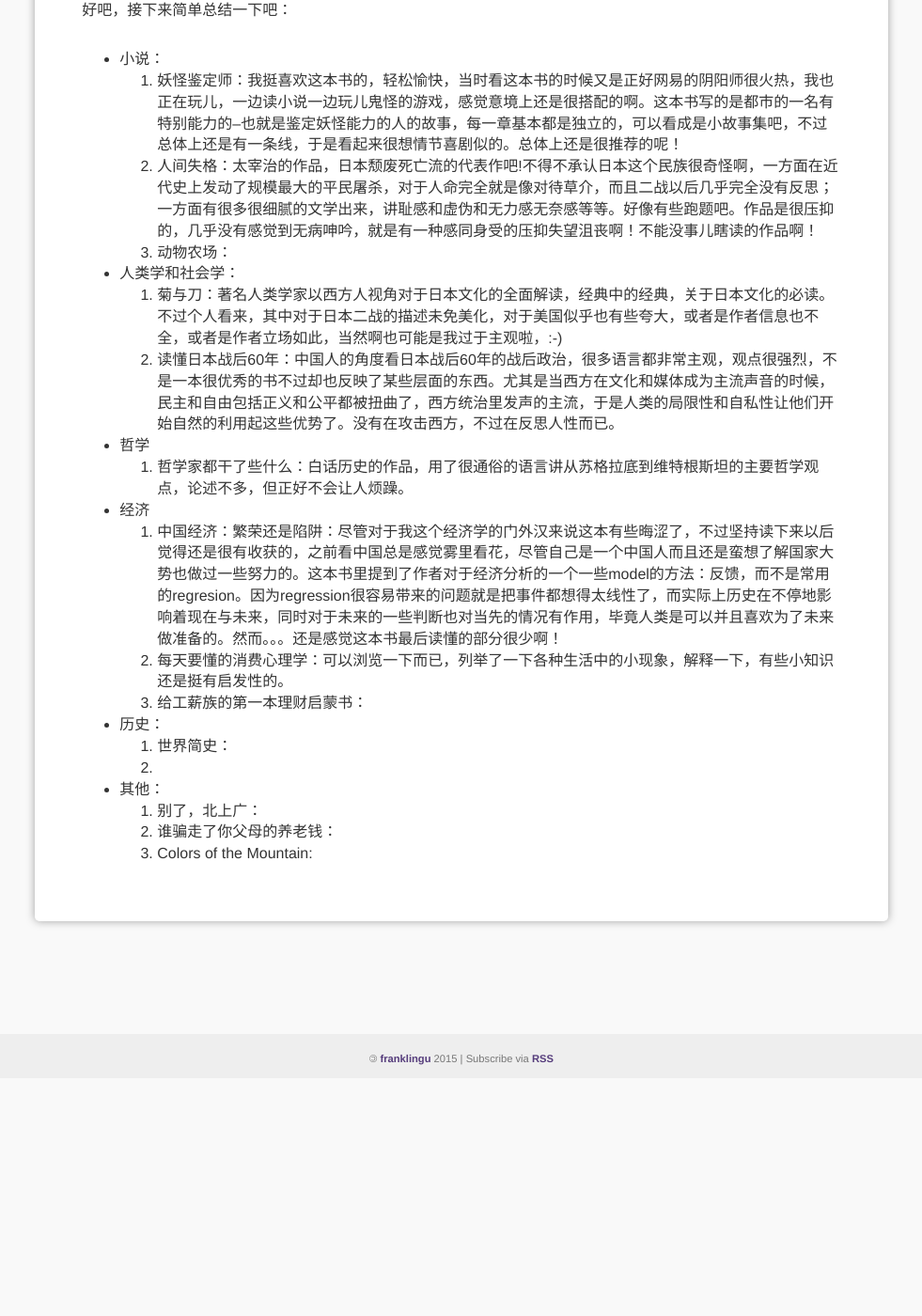
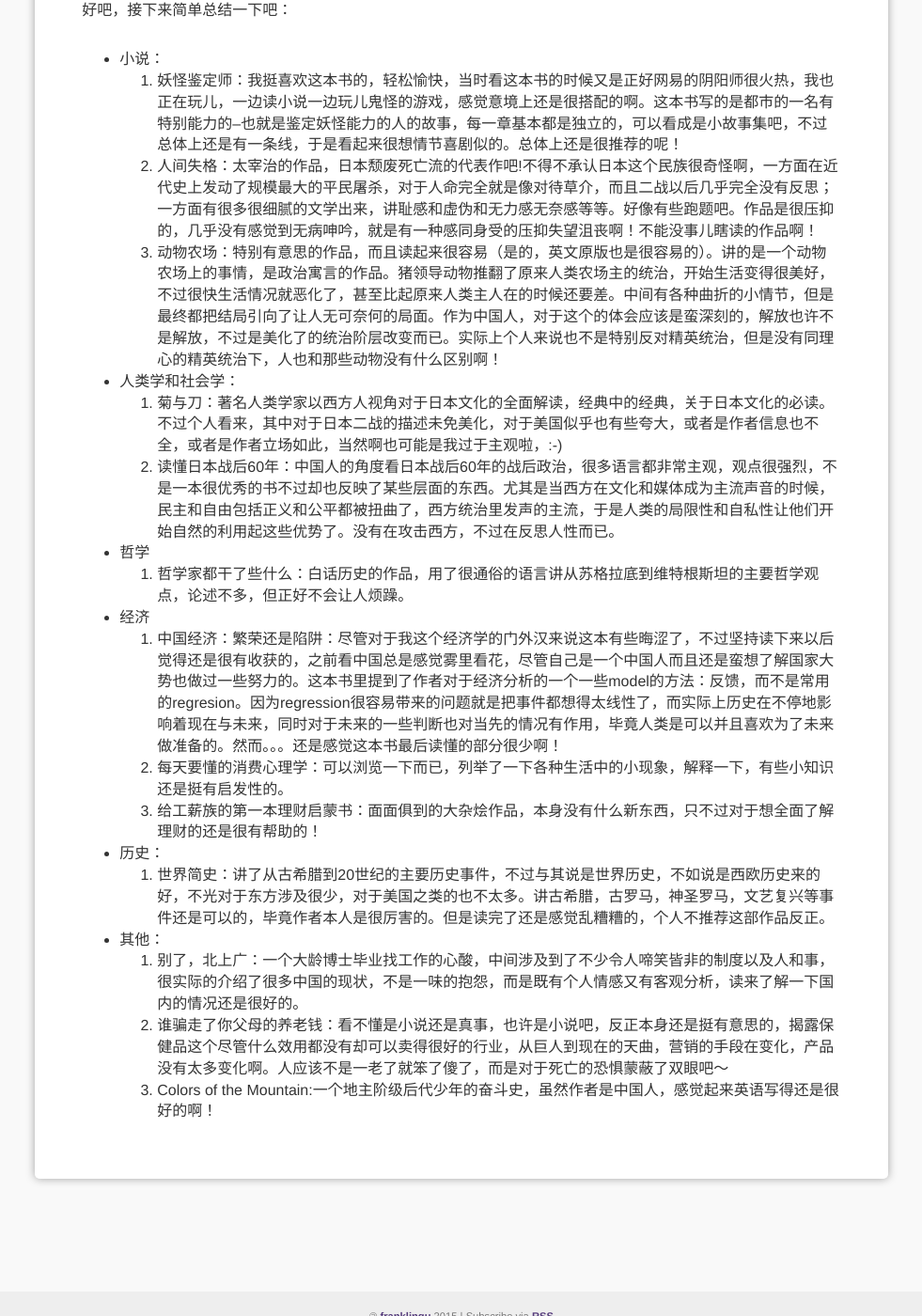
Before and after one commit to franklingu/franklingu.github.io, a Jekyll site: the page built from _posts/2017-05-25-reading-notes-of-2017-first.markdown, in a window 1280 px wide and 1400 px high, scrolled down 723 px. Shown: the whole window at 94% size, without its empty margins (149-1130 px from the left). Built offline with Jekyll 4.4.1, drawn with Linux system fonts in a browser that asks for light colours; nearby versions of some CDN libraries; comment, search, counter and statistics services are not loaded; before the commit the page ends 1870 px from its top, so only the background shows below that.

Commit message:
add to reading notes of 2017 first

```diff
--- a/_posts/2017-05-25-reading-notes-of-2017-first.markdown
+++ b/_posts/2017-05-25-reading-notes-of-2017-first.markdown
@@ -15,7 +15,7 @@ meta_desc: 2017年阅读笔记，菊与刀，读懂日本战后60年，妖怪鉴
 - 小说：
   1. 妖怪鉴定师：我挺喜欢这本书的，轻松愉快，当时看这本书的时候又是正好网易的阴阳师很火热，我也正在玩儿，一边读小说一边玩儿鬼怪的游戏，感觉意境上还是很搭配的啊。这本书写的是都市的一名有特别能力的--也就是鉴定妖怪能力的人的故事，每一章基本都是独立的，可以看成是小故事集吧，不过总体上还是有一条线，于是看起来很想情节喜剧似的。总体上还是很推荐的呢！
   2. 人间失格：太宰治的作品，日本颓废死亡流的代表作吧!不得不承认日本这个民族很奇怪啊，一方面在近代史上发动了规模最大的平民屠杀，对于人命完全就是像对待草介，而且二战以后几乎完全没有反思；一方面有很多很细腻的文学出来，讲耻感和虚伪和无力感无奈感等等。好像有些跑题吧。作品是很压抑的，几乎没有感觉到无病呻吟，就是有一种感同身受的压抑失望沮丧啊！不能没事儿瞎读的作品啊！
-  3. 动物农场：
+  3. 动物农场：特别有意思的作品，而且读起来很容易（是的，英文原版也是很容易的）。讲的是一个动物农场上的事情，是政治寓言的作品。猪领导动物推翻了原来人类农场主的统治，开始生活变得很美好，不过很快生活情况就恶化了，甚至比起原来人类主人在的时候还要差。中间有各种曲折的小情节，但是最终都把结局引向了让人无可奈何的局面。作为中国人，对于这个的体会应该是蛮深刻的，解放也许不是解放，不过是美化了的统治阶层改变而已。实际上个人来说也不是特别反对精英统治，但是没有同理心的精英统治下，人也和那些动物没有什么区别啊！
 - 人类学和社会学：
   1. 菊与刀：著名人类学家以西方人视角对于日本文化的全面解读，经典中的经典，关于日本文化的必读。不过个人看来，其中对于日本二战的描述未免美化，对于美国似乎也有些夸大，或者是作者信息也不全，或者是作者立场如此，当然啊也可能是我过于主观啦，:-)
   2. 读懂日本战后60年：中国人的角度看日本战后60年的战后政治，很多语言都非常主观，观点很强烈，不是一本很优秀的书不过却也反映了某些层面的东西。尤其是当西方在文化和媒体成为主流声音的时候，民主和自由包括正义和公平都被扭曲了，西方统治里发声的主流，于是人类的局限性和自私性让他们开始自然的利用起这些优势了。没有在攻击西方，不过在反思人性而已。
@@ -24,11 +24,10 @@ meta_desc: 2017年阅读笔记，菊与刀，读懂日本战后60年，妖怪鉴
 - 经济
   1. 中国经济：繁荣还是陷阱：尽管对于我这个经济学的门外汉来说这本有些晦涩了，不过坚持读下来以后觉得还是很有收获的，之前看中国总是感觉雾里看花，尽管自己是一个中国人而且还是蛮想了解国家大势也做过一些努力的。这本书里提到了作者对于经济分析的一个一些model的方法：反馈，而不是常用的regresion。因为regression很容易带来的问题就是把事件都想得太线性了，而实际上历史在不停地影响着现在与未来，同时对于未来的一些判断也对当先的情况有作用，毕竟人类是可以并且喜欢为了未来做准备的。然而。。。还是感觉这本书最后读懂的部分很少啊！
   2. 每天要懂的消费心理学：可以浏览一下而已，列举了一下各种生活中的小现象，解释一下，有些小知识还是挺有启发性的。
-  3. 给工薪族的第一本理财启蒙书：
+  3. 给工薪族的第一本理财启蒙书：面面俱到的大杂烩作品，本身没有什么新东西，只不过对于想全面了解理财的还是很有帮助的！
 - 历史：
-  1. 世界简史：
-  2.
+  1. 世界简史：讲了从古希腊到20世纪的主要历史事件，不过与其说是世界历史，不如说是西欧历史来的好，不光对于东方涉及很少，对于美国之类的也不太多。讲古希腊，古罗马，神圣罗马，文艺复兴等事件还是可以的，毕竟作者本人是很厉害的。但是读完了还是感觉乱糟糟的，个人不推荐这部作品反正。
 - 其他：
-  1. 别了，北上广：
-  2. 谁骗走了你父母的养老钱：
-  3. Colors of the Mountain:
+  1. 别了，北上广：一个大龄博士毕业找工作的心酸，中间涉及到了不少令人啼笑皆非的制度以及人和事，很实际的介绍了很多中国的现状，不是一味的抱怨，而是既有个人情感又有客观分析，读来了解一下国内的情况还是很好的。
+  2. 谁骗走了你父母的养老钱：看不懂是小说还是真事，也许是小说吧，反正本身还是挺有意思的，揭露保健品这个尽管什么效用都没有却可以卖得很好的行业，从巨人到现在的天曲，营销的手段在变化，产品没有太多变化啊。人应该不是一老了就笨了傻了，而是对于死亡的恐惧蒙蔽了双眼吧～
+  3. Colors of the Mountain:一个地主阶级后代少年的奋斗史，虽然作者是中国人，感觉起来英语写得还是很好的啊！
```
